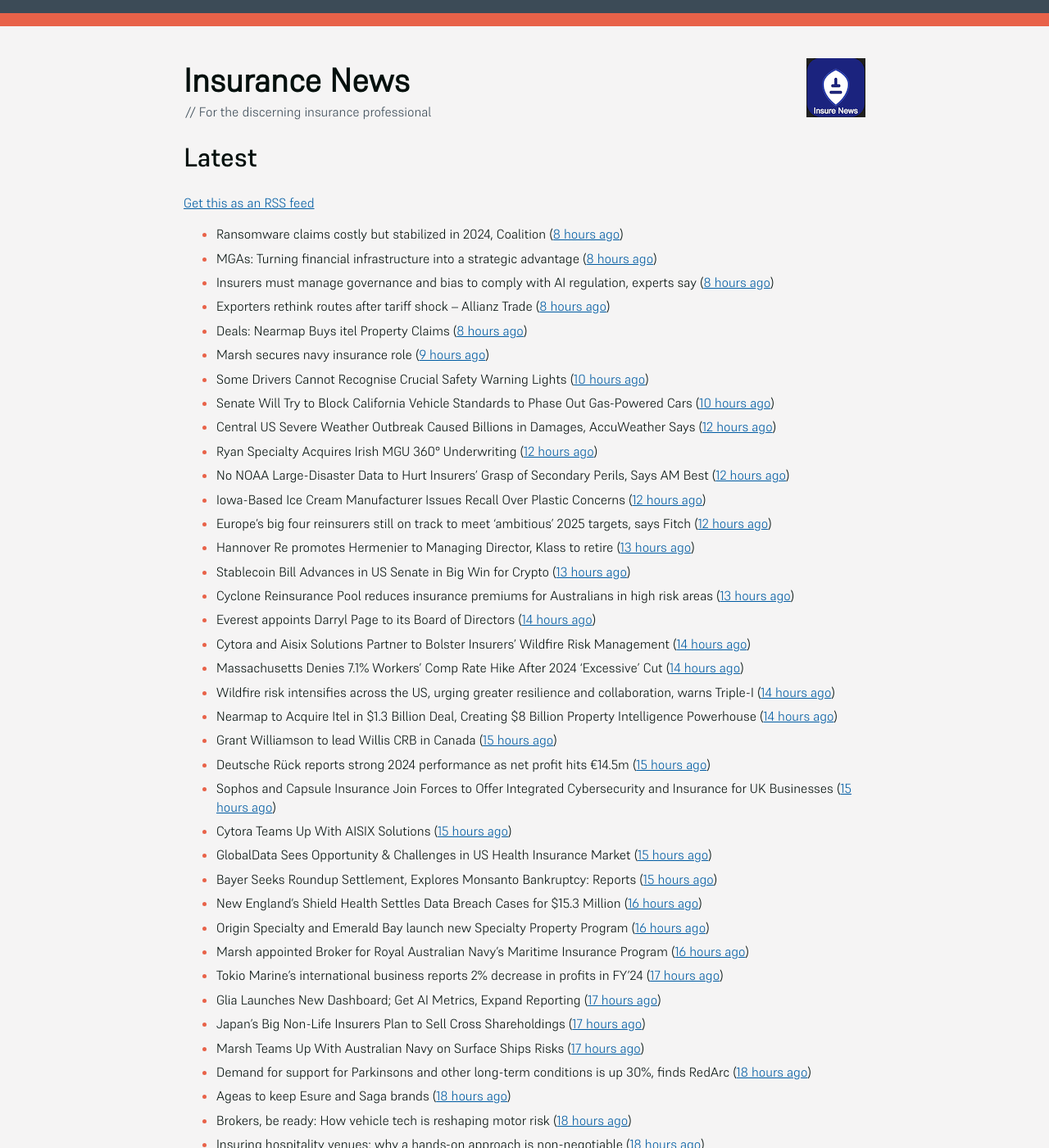
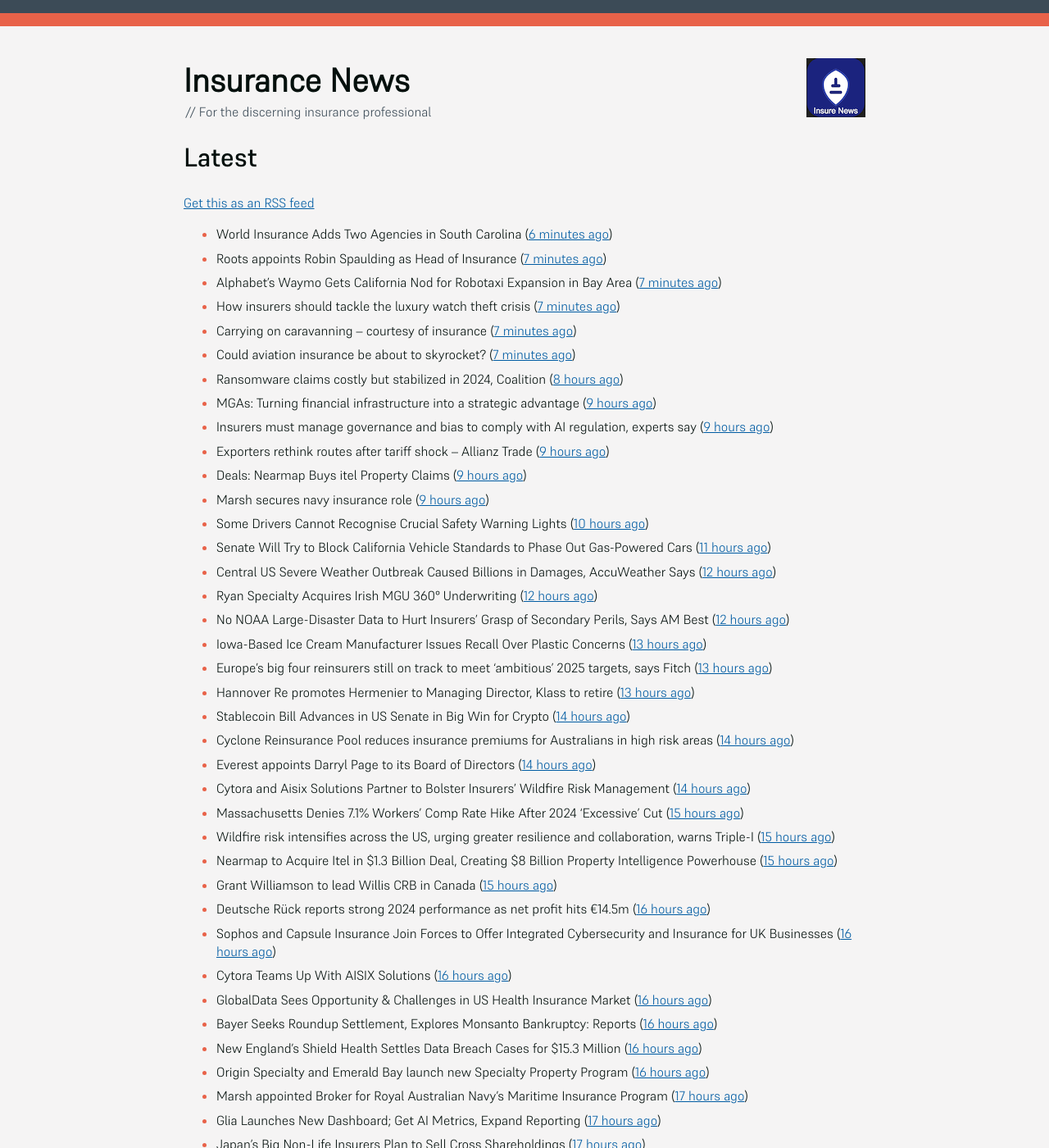
Before and after one commit to mat-0/feeds.thechels.uk, a Jekyll site: the page built from index.md, in a window 1280 px wide and 1400 px high. Shown: the whole window at 82% size. Built offline with Jekyll 4.4.1, drawn with Linux system fonts in a browser that asks for light colours; some of the changed text lies outside the part shown.

Commit message:
New Feed

```diff
--- a/index.md
+++ b/index.md
@@ -8,40 +8,45 @@ description: Latest Updates
 [Get this as an RSS feed](/feed.rss)
 
 <!-- news_marker starts -->
+- World Insurance Adds Two Agencies in South Carolina ([6 minutes ago](https://www.insurancejournal.com/news/southeast/2025/05/21/824482.htm))
+- Roots appoints Robin Spaulding as Head of Insurance ([7 minutes ago](https://www.reinsurancene.ws/roots-appoints-robin-spaulding-as-head-of-insurance/))
+- Alphabet’s Waymo Gets California Nod for Robotaxi Expansion in Bay Area ([7 minutes ago](https://www.insurancejournal.com/news/west/2025/05/21/824562.htm))
+- How insurers should tackle the luxury watch theft crisis ([7 minutes ago](https://www.postonline.co.uk/claims/7957407/how-insurers-should-tackle-the-luxury-watch-theft-crisis))
+- Carrying on caravanning – courtesy of insurance ([7 minutes ago](https://www.postonline.co.uk/personal/7957724/carrying-on-caravanning-%E2%80%93-courtesy-of-insurance))
+- Could aviation insurance be about to skyrocket? ([7 minutes ago](https://www.postonline.co.uk/commercial/7957567/could-aviation-insurance-be-about-to-skyrocket))
 - Ransomware claims costly but stabilized in 2024, Coalition ([8 hours ago](https://www.dig-in.com/news/ransomware-claims-costly-but-stabilized-in-2024-coalition))
-- MGAs: Turning financial infrastructure into a strategic advantage ([8 hours ago](https://www.dig-in.com/opinion/turning-financial-infrastructure-into-a-strategic-advantage))
-- Insurers must manage governance and bias to comply with AI regulation, experts say ([8 hours ago](https://www.dig-in.com/news/ai-governance-and-bias-become-compliance-issues-for-insurers))
-- Exporters rethink routes after tariff shock – Allianz Trade ([8 hours ago](https://www.insurancebusinessmag.com/uk/news/sme/exporters-rethink-routes-after-tariff-shock--allianz-trade-536347.aspx))
-- Deals: Nearmap Buys itel Property Claims ([8 hours ago](https://insurance-edge.net/2025/05/20/deals-nearmap-buys-itel-property-claims/))
+- MGAs: Turning financial infrastructure into a strategic advantage ([9 hours ago](https://www.dig-in.com/opinion/turning-financial-infrastructure-into-a-strategic-advantage))
+- Insurers must manage governance and bias to comply with AI regulation, experts say ([9 hours ago](https://www.dig-in.com/news/ai-governance-and-bias-become-compliance-issues-for-insurers))
+- Exporters rethink routes after tariff shock – Allianz Trade ([9 hours ago](https://www.insurancebusinessmag.com/uk/news/sme/exporters-rethink-routes-after-tariff-shock--allianz-trade-536347.aspx))
+- Deals: Nearmap Buys itel Property Claims ([9 hours ago](https://insurance-edge.net/2025/05/20/deals-nearmap-buys-itel-property-claims/))
 - Marsh secures navy insurance role ([9 hours ago](https://www.insurancebusinessmag.com/uk/news/construction-engineering/marsh-secures-navy-insurance-role-536336.aspx))
 - Some Drivers Cannot Recognise Crucial Safety Warning Lights ([10 hours ago](https://insurance-edge.net/2025/05/20/some-drivers-cannot-recognise-crucial-safety-warning-lights/))
-- Senate Will Try to Block California Vehicle Standards to Phase Out Gas-Powered Cars ([10 hours ago](https://www.insurancejournal.com/news/west/2025/05/20/824554.htm))
+- Senate Will Try to Block California Vehicle Standards to Phase Out Gas-Powered Cars ([11 hours ago](https://www.insurancejournal.com/news/west/2025/05/20/824554.htm))
 - Central US Severe Weather Outbreak Caused Billions in Damages, AccuWeather Says ([12 hours ago](https://www.insurancejournal.com/news/midwest/2025/05/20/824523.htm))
 - Ryan Specialty Acquires Irish MGU 360° Underwriting ([12 hours ago](https://www.insurancejournal.com/news/international/2025/05/20/824530.htm))
 - No NOAA Large-Disaster Data to Hurt Insurers’ Grasp of Secondary Perils, Says AM Best ([12 hours ago](https://www.insurancejournal.com/news/national/2025/05/20/824515.htm))
-- Iowa-Based Ice Cream Manufacturer Issues Recall Over Plastic Concerns ([12 hours ago](https://www.insurancejournal.com/news/midwest/2025/05/20/824520.htm))
-- Europe’s big four reinsurers still on track to meet ‘ambitious’ 2025 targets, says Fitch ([12 hours ago](https://www.reinsurancene.ws/europes-big-four-reinsurers-still-on-track-to-meet-ambitious-2025-targets-says-fitch/))
+- Iowa-Based Ice Cream Manufacturer Issues Recall Over Plastic Concerns ([13 hours ago](https://www.insurancejournal.com/news/midwest/2025/05/20/824520.htm))
+- Europe’s big four reinsurers still on track to meet ‘ambitious’ 2025 targets, says Fitch ([13 hours ago](https://www.reinsurancene.ws/europes-big-four-reinsurers-still-on-track-to-meet-ambitious-2025-targets-says-fitch/))
 - Hannover Re promotes Hermenier to Managing Director, Klass to retire ([13 hours ago](https://www.reinsurancene.ws/hannover-re-promotes-hermenier-to-managing-director-klass-to-retire/))
-- Stablecoin Bill Advances in US Senate in Big Win for Crypto ([13 hours ago](https://www.insurancejournal.com/news/national/2025/05/20/824512.htm))
-- Cyclone Reinsurance Pool reduces insurance premiums for Australians in high risk areas ([13 hours ago](https://www.reinsurancene.ws/cyclone-reinsurance-pool-reduces-insurance-premiums-for-australians-in-high-risk-areas/))
+- Stablecoin Bill Advances in US Senate in Big Win for Crypto ([14 hours ago](https://www.insurancejournal.com/news/national/2025/05/20/824512.htm))
+- Cyclone Reinsurance Pool reduces insurance premiums for Australians in high risk areas ([14 hours ago](https://www.reinsurancene.ws/cyclone-reinsurance-pool-reduces-insurance-premiums-for-australians-in-high-risk-areas/))
 - Everest appoints Darryl Page to its Board of Directors ([14 hours ago](https://www.reinsurancene.ws/everest-appoints-darryl-page-to-its-board-of-directors/))
 - Cytora and Aisix Solutions Partner to Bolster Insurers’ Wildfire Risk Management ([14 hours ago](https://www.insurtechinsights.com/cytora-and-aisix-solutions-partner-to-bolster-insurers-wildfire-risk-management/))
-- Massachusetts Denies 7.1% Workers’ Comp Rate Hike After 2024 ‘Excessive’ Cut ([14 hours ago](https://www.insurancejournal.com/news/east/2025/05/20/824489.htm))
-- Wildfire risk intensifies across the US, urging greater resilience and collaboration, warns Triple-I ([14 hours ago](https://www.reinsurancene.ws/wildfire-risk-intensifies-across-the-us-urging-greater-resilience-and-collaboration-warns-triple-i/))
-- Nearmap to Acquire Itel in $1.3 Billion Deal, Creating $8 Billion Property Intelligence Powerhouse ([14 hours ago](https://www.insurtechinsights.com/nearmap-to-acquire-itel-in-1-3-billion-deal-creating-8-billion-property-intelligence-powerhouse/))
+- Massachusetts Denies 7.1% Workers’ Comp Rate Hike After 2024 ‘Excessive’ Cut ([15 hours ago](https://www.insurancejournal.com/news/east/2025/05/20/824489.htm))
+- Wildfire risk intensifies across the US, urging greater resilience and collaboration, warns Triple-I ([15 hours ago](https://www.reinsurancene.ws/wildfire-risk-intensifies-across-the-us-urging-greater-resilience-and-collaboration-warns-triple-i/))
+- Nearmap to Acquire Itel in $1.3 Billion Deal, Creating $8 Billion Property Intelligence Powerhouse ([15 hours ago](https://www.insurtechinsights.com/nearmap-to-acquire-itel-in-1-3-billion-deal-creating-8-billion-property-intelligence-powerhouse/))
 - Grant Williamson to lead Willis CRB in Canada ([15 hours ago](https://www.reinsurancene.ws/grant-williamson-to-lead-willis-crb-in-canada/))
-- Deutsche Rück reports strong 2024 performance as net profit hits €14.5m ([15 hours ago](https://www.reinsurancene.ws/deutsche-ruck-reports-strong-2024-performance-as-net-profit-hits-e14-5m/))
-- Sophos and Capsule Insurance Join Forces to Offer Integrated Cybersecurity and Insurance for UK Businesses ([15 hours ago](https://www.insurtechinsights.com/sophos-and-capsule-insurance-join-forces-to-offer-integrated-cybersecurity-and-insurance-for-uk-businesses/))
-- Cytora Teams Up With AISIX Solutions ([15 hours ago](https://insurance-edge.net/2025/05/20/cytora-teams-up-with-aisix-solutions/))
-- GlobalData Sees Opportunity & Challenges in US Health Insurance Market ([15 hours ago](https://insurance-edge.net/2025/05/20/globaldata-sees-opportunity-challenges-in-us-health-insurance-market/))
-- Bayer Seeks Roundup Settlement, Explores Monsanto Bankruptcy: Reports ([15 hours ago](https://www.insurancejournal.com/news/national/2025/05/20/824477.htm))
+- Deutsche Rück reports strong 2024 performance as net profit hits €14.5m ([16 hours ago](https://www.reinsurancene.ws/deutsche-ruck-reports-strong-2024-performance-as-net-profit-hits-e14-5m/))
+- Sophos and Capsule Insurance Join Forces to Offer Integrated Cybersecurity and Insurance for UK Businesses ([16 hours ago](https://www.insurtechinsights.com/sophos-and-capsule-insurance-join-forces-to-offer-integrated-cybersecurity-and-insurance-for-uk-businesses/))
+- Cytora Teams Up With AISIX Solutions ([16 hours ago](https://insurance-edge.net/2025/05/20/cytora-teams-up-with-aisix-solutions/))
+- GlobalData Sees Opportunity & Challenges in US Health Insurance Market ([16 hours ago](https://insurance-edge.net/2025/05/20/globaldata-sees-opportunity-challenges-in-us-health-insurance-market/))
+- Bayer Seeks Roundup Settlement, Explores Monsanto Bankruptcy: Reports ([16 hours ago](https://www.insurancejournal.com/news/national/2025/05/20/824477.htm))
 - New England’s Shield Health Settles Data Breach Cases for $15.3 Million ([16 hours ago](https://www.insurancejournal.com/news/east/2025/05/20/824475.htm))
 - Origin Specialty and Emerald Bay launch new Specialty Property Program ([16 hours ago](https://www.reinsurancene.ws/origin-specialty-and-emerald-bay-launch-new-specialty-property-program/))
-- Marsh appointed Broker for Royal Australian Navy’s Maritime Insurance Program ([16 hours ago](https://www.reinsurancene.ws/marsh-appointed-broker-for-royal-australian-navys-maritime-insurance-program/))
-- Tokio Marine’s international business reports 2% decrease in profits in FY’24 ([17 hours ago](https://www.reinsurancene.ws/tokio-marines-international-business-reports-2-decrease-in-profits-in-fy24/))
+- Marsh appointed Broker for Royal Australian Navy’s Maritime Insurance Program ([17 hours ago](https://www.reinsurancene.ws/marsh-appointed-broker-for-royal-australian-navys-maritime-insurance-program/))
 - Glia Launches New Dashboard; Get AI Metrics, Expand Reporting ([17 hours ago](https://insurance-edge.net/2025/05/20/glia-launches-new-dashboard-get-ai-metrics-expand-reporting/))
 - Japan’s Big Non-Life Insurers Plan to Sell Cross Shareholdings ([17 hours ago](https://www.insurancejournal.com/news/international/2025/05/20/824468.htm))
-- Marsh Teams Up With Australian Navy on Surface Ships Risks ([17 hours ago](https://insurance-edge.net/2025/05/20/marsh-teams-up-with-australian-navy-on-surface-ships-risks/))
+- Marsh Teams Up With Australian Navy on Surface Ships Risks ([18 hours ago](https://insurance-edge.net/2025/05/20/marsh-teams-up-with-australian-navy-on-surface-ships-risks/))
 - Demand for support for Parkinsons and other long-term conditions is up 30%, finds RedArc ([18 hours ago](https://ifamagazine.com/demand-for-support-for-parkinsons-and-other-long-term-conditions-is-up-30-finds-redarc/))
 - Ageas to keep Esure and Saga brands ([18 hours ago](https://www.postonline.co.uk/news/7957788/ageas-to-keep-esure-and-saga-brands))
 - Brokers, be ready: How vehicle tech is reshaping motor risk ([18 hours ago](https://www.insurancebusinessmag.com/uk/news/auto-motor/brokers-be-ready-how-vehicle-tech-is-reshaping-motor-risk-536269.aspx))
@@ -52,27 +57,25 @@ description: Latest Updates
 - Aviva targets midmarket with updated multinational proposition ([19 hours ago](https://www.postonline.co.uk/broker/7957787/aviva-targets-midmarket-with-updated-multinational-proposition))
 - USAA Names Brian Goldman as New Chief Risk Officer ([20 hours ago](https://www.insurtechinsights.com/usaa-names-brian-goldman-as-new-chief-risk-officer/))
 - FCA defends decision to ditch insurance CPD ([20 hours ago](https://www.postonline.co.uk/news/7957780/fca-defends-decision-to-ditch-insurance-cpd))
-- People Moves: Boroughs Named Chubb Group Vice Chairman, Hogan Succeeds Boroughs as Investment Officer; Cushing Named Head of Construction at Zurich NA ([21 hours ago](https://www.insurancejournal.com/news/national/2025/05/20/824390.htm))
-- More Tornadoes Plow Through Central US, Leaving Thousands Without Power ([21 hours ago](https://www.insurancejournal.com/news/southeast/2025/05/20/824450.htm))
+- People Moves: Boroughs Named Chubb Group Vice Chairman, Hogan Succeeds Boroughs as Investment Officer; Cushing Named Head of Construction at Zurich NA ([22 hours ago](https://www.insurancejournal.com/news/national/2025/05/20/824390.htm))
+- More Tornadoes Plow Through Central US, Leaving Thousands Without Power ([22 hours ago](https://www.insurancejournal.com/news/southeast/2025/05/20/824450.htm))
 - Ministry of Justice's Legal Aid Agency suspends services amid cyberattack ([22 hours ago](https://www.insurancebusinessmag.com/uk/news/cyber/ministry-of-justices-legal-aid-agency-suspends-services-amid-cyberattack-536241.aspx))
 - Aviva on how a garden can protect your property from extreme weather ([22 hours ago](https://www.insurancebusinessmag.com/uk/news/property-insurance/aviva-on-how-a-garden-can-protect-your-property-from-extreme-weather-536238.aspx))
 - Allianz unveils Unity Awards ([22 hours ago](https://www.insurancebusinessmag.com/uk/news/breaking-news/allianz-unveils-unity-awards-536237.aspx))
 - AmTrust International reports progress in Turkey ([22 hours ago](https://www.insurancebusinessmag.com/uk/news/breaking-news/amtrust-international-reports-progress-in-turkey-536236.aspx))
-- Could Your Tech Stack Use a Spring Cleaning? How to Reduce Insurance IT Complexity with APIs ([22 hours ago](https://www.insurancejournal.com/blogs/agentsync/2025/05/20/822951.htm))
-- Driverless Trucking Firm Aurora Puts Human Back in Driver’s Seat ([22 hours ago](https://www.insurancejournal.com/news/southcentral/2025/05/20/824443.htm))
-- Big Interview: Jason Richards, Swiss Re ([22 hours ago](https://www.postonline.co.uk/reinsurance/7957541/big-interview-jason-richards-swiss-re))
+- Could Your Tech Stack Use a Spring Cleaning? How to Reduce Insurance IT Complexity with APIs ([23 hours ago](https://www.insurancejournal.com/blogs/agentsync/2025/05/20/822951.htm))
+- Driverless Trucking Firm Aurora Puts Human Back in Driver’s Seat ([23 hours ago](https://www.insurancejournal.com/news/southcentral/2025/05/20/824443.htm))
+- Big Interview: Jason Richards, Swiss Re ([23 hours ago](https://www.postonline.co.uk/reinsurance/7957541/big-interview-jason-richards-swiss-re))
 - APCIA: Record Shows ‘Minimal Complaints’ on Hurricane Milton, Helene Claims ([23 hours ago](https://www.insurancejournal.com/news/national/2025/05/20/824364.htm))
 - Italy’s Data Watchdog Fines AI Company Replika’s Developer $5.6 Million ([23 hours ago](https://www.insurancejournal.com/news/international/2025/05/20/824403.htm))
-- EY Negligently Missed Huge Fraud at Collapsed Hospital Operator, $3B UK Trial Hears ([23 hours ago](https://www.insurancejournal.com/news/international/2025/05/20/824369.htm))
-- EU Will Propose to G7 Nations a Reduction in Sanctions Price Cap for Russian Oil ([23 hours ago](https://www.insurancejournal.com/news/international/2025/05/20/824398.htm))
-- Motion Specialty Launches Lloyd’s MGU, Founded by Former Hiscox Executives ([23 hours ago](https://www.insurancejournal.com/news/international/2025/05/20/824409.htm))
-- FCC Approves Verizon Deal to Acquire Frontier After DEI Changes ([23 hours ago](https://www.insurancejournal.com/news/national/2025/05/20/824415.htm))
-- People Moves: O’Day Named Acting Director of Oregon DCBS, Keen as Acting Insurance Commissioner ([23 hours ago](https://www.insurancejournal.com/news/west/2025/05/20/824095.htm))
-- Maryland Officials Say Autopsies Misclassified Deaths in Police Custody ([23 hours ago](https://www.insurancejournal.com/news/east/2025/05/20/824439.htm))
-- US Aviation Authorities Probe LaGuardia Runway Close Call ([23 hours ago](https://www.insurancejournal.com/news/east/2025/05/20/824432.htm))
-- Idaho Police Release Names of 6 Killed in Yellowstone Tour Crash Amid Investigation ([23 hours ago](https://www.insurancejournal.com/news/west/2025/05/20/824420.htm))
-- A new era for justice in Northern Ireland? ([23 hours ago](https://www.postonline.co.uk/claims/7957782/a-new-era-for-justice-in-northern-ireland))
-- Train Strikes Family on Ohio Railroad Bridge, Killing 3 ([23 hours ago](https://www.insurancejournal.com/news/midwest/2025/05/20/824453.htm))
+- EY Negligently Missed Huge Fraud at Collapsed Hospital Operator, $3B UK Trial Hears ([1 days ago](https://www.insurancejournal.com/news/international/2025/05/20/824369.htm))
+- EU Will Propose to G7 Nations a Reduction in Sanctions Price Cap for Russian Oil ([1 days ago](https://www.insurancejournal.com/news/international/2025/05/20/824398.htm))
+- Motion Specialty Launches Lloyd’s MGU, Founded by Former Hiscox Executives ([1 days ago](https://www.insurancejournal.com/news/international/2025/05/20/824409.htm))
+- FCC Approves Verizon Deal to Acquire Frontier After DEI Changes ([1 days ago](https://www.insurancejournal.com/news/national/2025/05/20/824415.htm))
+- People Moves: O’Day Named Acting Director of Oregon DCBS, Keen as Acting Insurance Commissioner ([1 days ago](https://www.insurancejournal.com/news/west/2025/05/20/824095.htm))
+- Maryland Officials Say Autopsies Misclassified Deaths in Police Custody ([1 days ago](https://www.insurancejournal.com/news/east/2025/05/20/824439.htm))
+- US Aviation Authorities Probe LaGuardia Runway Close Call ([1 days ago](https://www.insurancejournal.com/news/east/2025/05/20/824432.htm))
+- A new era for justice in Northern Ireland? ([1 days ago](https://www.postonline.co.uk/claims/7957782/a-new-era-for-justice-in-northern-ireland))
 - AI data management crucial for insurers' compliance ([1 days ago](https://www.dig-in.com/news/ai-data-management-crucial-for-insurers-compliance))
 - Strategies for navigating regulatory changes in a digital landscape ([1 days ago](https://www.dig-in.com/opinion/strategies-for-navigating-federal-and-state-regulations))
 - Zurich targeting 30% SME growth in 2025 ([1 days ago](https://www.postonline.co.uk/news/7957779/zurich-targeting-30-sme-growth-in-2025))
```
Also changed, not shown: other parts of index.md (+4 -7 lines).
